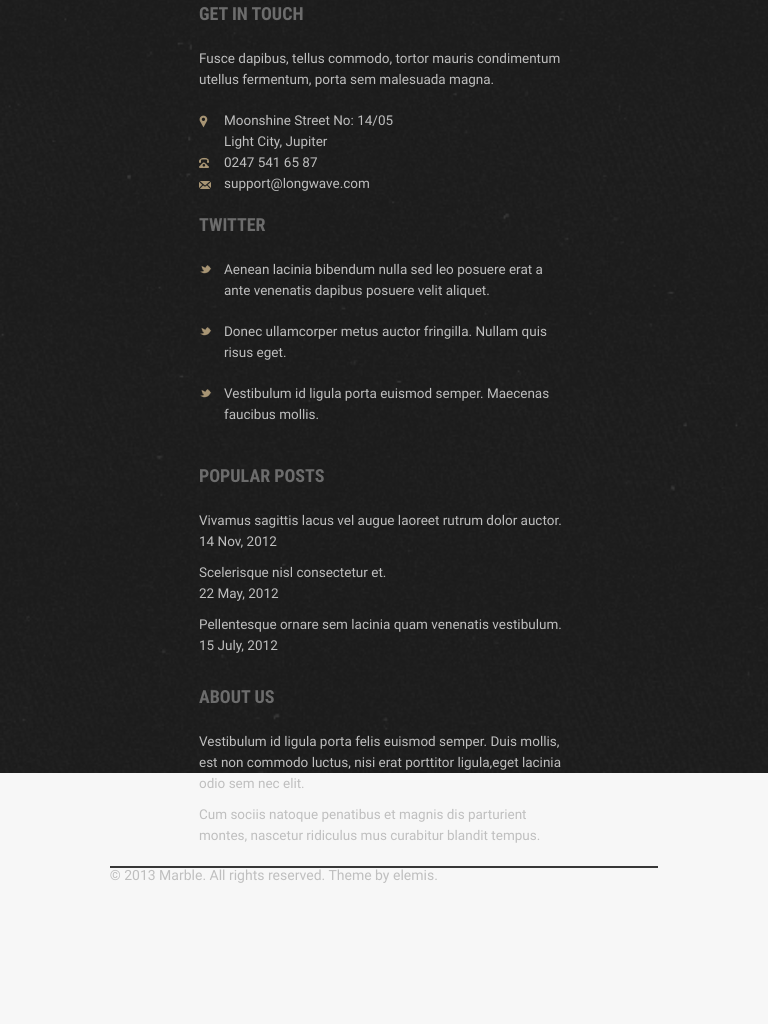
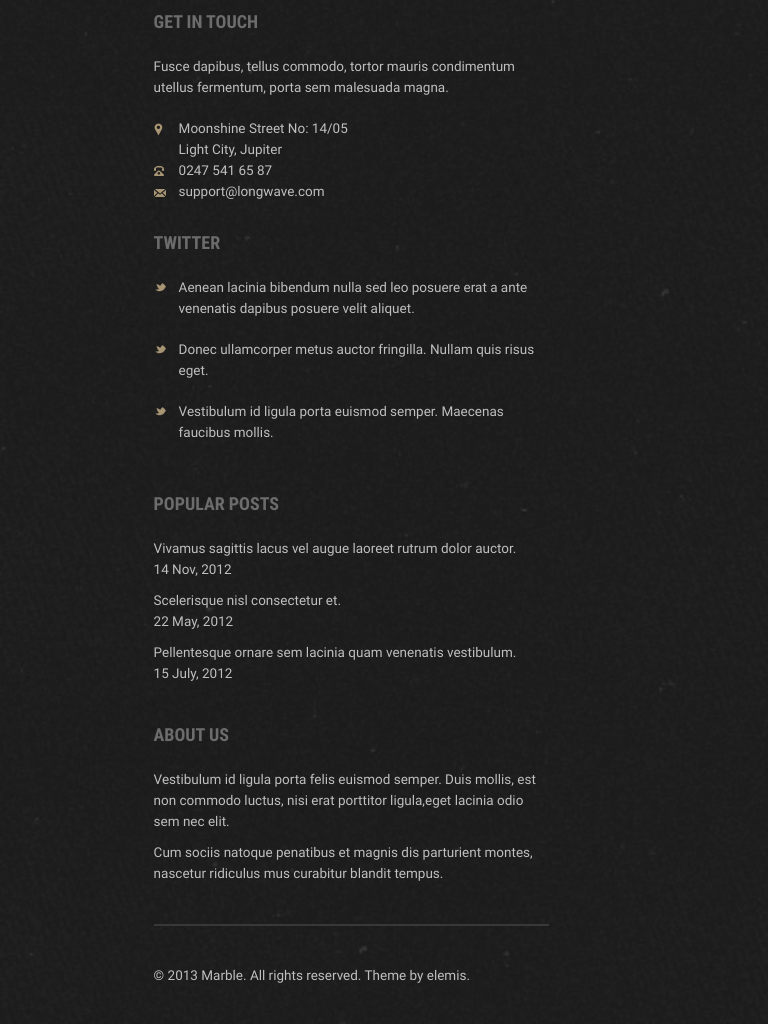
Before and after one commit to KachurovskyiD/braintest.github.io, a plain HTML site: page dist/index.html in a window 768 px wide. Shown: the part 2963-3987 px from the top of the page. Before the commit the page ends 3846 px from the top, so only its background shows below. Drawn offline with nearby package versions, Linux system fonts and the light colour scheme; a web font is replaced by a local one.

Commit message:
Marbel template release

```diff
--- a/dist/index.html
+++ b/dist/index.html
@@ -105,9 +105,8 @@
       commodo luctus erat porttitor.</div>
     </div>
     <!-- /quotes -->
-    <footer class="footer">
-      <div class="footer-content">
-        <div class="info">
+    <footer class="footer-content">
+      <div class="info f-block">
         <p class="info-title f-title">Get In Touch</p>
         <p class="info-text">Fusce dapibus, tellus commodo, tortor mauris condimentum utellus fermentum, porta sem malesuada magna.</p>
         <p class="info-adress info-pl">Moonshine Street No: 14/05
@@ -115,7 +114,7 @@
         <a class="info-tel info-pl" href="tel:+02475416587">0247 541 65 87</a>
         <p class="info-support info-pl">support@longwave.com</p>
       </div>
-        <div class="twitter">
+      <div class="twitter f-block">
         <p class="twitter-title f-title">Twitter</p>
         <ul class="twitter-list">
           <li class="twitter-list__item">Aenean lacinia bibendum nulla sed leo posuere erat a ante venenatis dapibus posuere velit aliquet.</li>
@@ -123,7 +122,7 @@
           <li class="twitter-list__item">Vestibulum id ligula porta euismod semper. Maecenas faucibus mollis.</li>
         </ul>
       </div>
-        <div class="posts">
+      <div class="posts f-block">
         <p class="posts-title f-title">Popular Posts</p>
         <ul class="posts-list">
           <li class="posts-list__item">Vivamus sagittis lacus vel augue laoreet rutrum dolor auctor. <br>14 Nov, 2012</li>
@@ -131,15 +130,14 @@
           <li class="posts-list__item">Pellentesque ornare sem lacinia quam venenatis vestibulum. <br>15 July, 2012</li>
         </ul>
       </div>
-        <div class="about">
+      <div class="about f-block">
         <p class="about-title f-title">About Us</p>
         <ul class="about-list">
           <li class="about-list__item">Vestibulum id ligula porta felis euismod semper. Duis mollis, est non commodo luctus, nisi erat porttitor ligula,eget lacinia odio sem nec elit.</li>
           <li class="about-list__item">Cum sociis natoque penatibus et magnis dis parturient montes, nascetur ridiculus mus curabitur blandit tempus.</li>
         </ul>
       </div>
-      </div>
-      <div class="footer-rights">© 2013 Marble. All rights reserved. Theme by elemis.</div>
+      <div class="rights">© 2013 Marble. All rights reserved. Theme by elemis.</div>
     </footer>
     <!-- /footer -->
   </body>
--- a/src/styles/main.less
+++ b/src/styles/main.less
@@ -110,7 +110,6 @@
     }
   }
 }
-
 
 //Feature style
 .feature {
@@ -257,17 +256,22 @@
 }
 
 //Footer style
-.footer {
-  display: grid;
-  grid-template-columns: 1fr 1175px 1fr;
-  grid-auto-rows: 5fr 1fr;
+.footer-content {
   background: url('../images/footer-bg.jpg');
   background-size: cover;
   width: 100vw;
-  height: 461px;
+  min-height: 465px;
+  display: grid;
+  grid-template-columns: repeat(4, 1fr);
+  grid-column-gap: 30px;
+  line-height: 23px;
+  padding: 5% 15% 0;
 
 
-  &-content {
+  .f-block {
+    min-width: 240px;
+  }
+
   .f-title {
     font-size: 18px;
     color: #6C6C6C;
@@ -280,14 +284,6 @@
     color: #BFBFBF;
     font-size: 13.5px;
   }
-
-    grid-row: 1;
-    grid-column: 2;
-    display: grid;
-    grid-template-columns: repeat(4, 1fr);
-    grid-column-gap: 65px;
-    line-height: 23px;
-    padding-top: 50px;
 
   //Info block
   .info {
@@ -370,16 +366,13 @@
       }
     }
   }
-  }
 
-  &-rights {
-    grid-row: 2;
-    grid-column: 2;
+  .rights {
+    grid-column: span 4;
+    border-top: 2px solid #383838;
     color: #BFBFBF;
     display: flex;
     align-items: center;
-    border-top: 2px solid #383838;
-
   }
 }
 
@@ -465,7 +458,6 @@
   }
 }
 
-
 // Media queries
 @media screen and (min-width: 768px) and (max-width: 1200px) {
   .header {
@@ -521,30 +513,18 @@
 
   }
 
-  .footer {
-    display: grid;
-    grid-template-columns: 1fr 5fr 1fr;
-    justify-items: center;
-    align-items: center;
-    background: url('../images/footer-bg.jpg');
-    background-size: cover;
-    background-repeat: repeat-y;
-    width: 100%;
-    height: 100%;
-
-    &-content {
-      grid-template-columns: 450px;
+  .footer-content {
+    grid-template-columns: 395px;
     grid-row-gap: 30px;
     padding-bottom: 20px;
     line-height: 21px;
-    }
+    padding: 5% 25% 0;
 
-    &-rights {
-      width: 100%;
-      height: 100%;
+    .rights {
+      grid-column: 1;
+      min-height: 100px;
     }
   }
-
 }
 
   @media screen and (min-width: 468px) and (max-width: 768px) {
@@ -630,28 +610,16 @@
       }
     }
 
-  .footer {
-    display: grid;
-    grid-template-columns: 1fr 5fr 1fr;
-    justify-items: center;
-    align-items: center;
-    background: url('../images/footer-bg.jpg');
-    background-size: cover;
-    background-repeat: repeat-y;
-    width: 100%;
-    height: 100%;
+    .footer-content {
+      grid-template-columns: 395px;
+      grid-row-gap: 30px;
+      padding-bottom: 20px;
+      line-height: 21px;
+      padding: 5% 20% 0;
 
-    &-content {
-      grid-template-columns: 370px;
-      grid-row-gap: 20px;
-      padding-bottom: 10px;
-      line-height: 21px;
-      padding-top: 30px;
-    }
-
-    &-rights {
-      width: 100%;
-      height: 100%;
+      .rights {
+        grid-column: 1;
+        min-height: 100px;
       }
     }
   }
@@ -768,27 +736,17 @@
       }
     }
 
-  .footer {
-    display: grid;
-    grid-template-columns: 1fr 5fr 1fr;
-    justify-items: center;
-    align-items: center;
-    background: url('../images/footer-bg.jpg');
-    background-size: cover;
-    background-repeat: repeat-y;
-    width: 100%;
-    height: 100%;
+    .footer-content {
+      font-size: 12px;
+      grid-template-columns: 240px;
+      grid-row-gap: 30px;
+      line-height: 20px;
+      padding: 5% 10% 0;
 
-    &-content {
-      grid-template-columns: 370px;
-      grid-row-gap: 20px;
-      padding-bottom: 10px;
-      line-height: 21px;
-    }
-
-    &-rights {
-      width: 100%;
-      height: 100%;
+      .rights {
+        font-size: 12px;
+        grid-column: 1;
+        min-height: 100px;
       }
     }
   }
```
Also changed, not shown: src/index.html (+6 -8 lines), dist/styles/main.css. Lines whose indentation alone changed are shown as unchanged.
